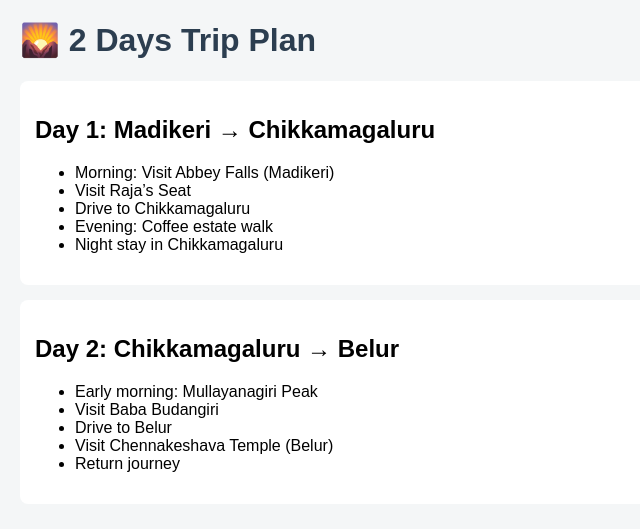
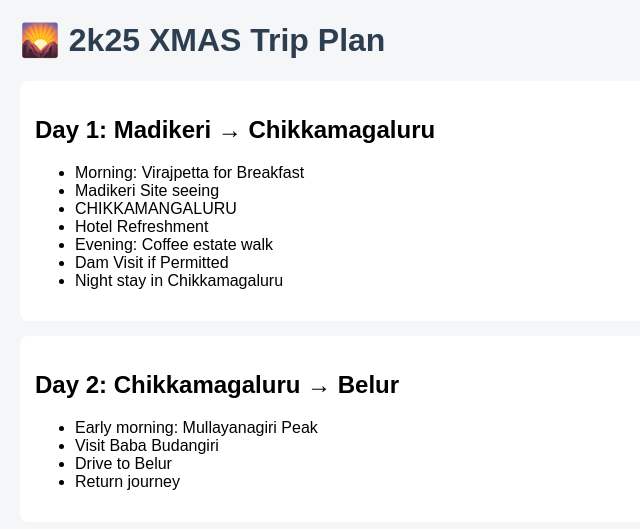
Before and after one commit to Rhuthoshika/trip, a Flask app: page / in a window 1280 px wide. Shown: the top 529 px of the page, without its empty margins (0-640 px from the left). Run offline with Flask 3, Linux system fonts and the light colour scheme.

Commit message:
Revise trip plan for 2k25 XMAS
Updated trip plan details for the 2025 Christmas trip.

```diff
--- a/templates/index.html
+++ b/templates/index.html
@@ -21,16 +21,19 @@
 </head>
 <body>
 
-<h1>🌄 2 Days Trip Plan</h1>
+<h1>🌄 2k25 XMAS Trip Plan</h1>
 
 <div class="day">
     <h2>Day 1: Madikeri → Chikkamagaluru</h2>
     <ul>
-        <li>Morning: Visit Abbey Falls (Madikeri)</li>
-        <li>Visit Raja’s Seat</li>
-        <li>Drive to Chikkamagaluru</li>
+        <li>Morning: Virajpetta for Breakfast</li>
+        <li>Madikeri Site seeing</li>
+        <li>CHIKKAMANGALURU</li>
+        <li>Hotel Refreshment</li>
         <li>Evening: Coffee estate walk</li>
+        <li>Dam Visit if Permitted</li>
         <li>Night stay in Chikkamagaluru</li>
+
     </ul>
 </div>
 
@@ -40,7 +43,6 @@
         <li>Early morning: Mullayanagiri Peak</li>
         <li>Visit Baba Budangiri</li>
         <li>Drive to Belur</li>
-        <li>Visit Chennakeshava Temple (Belur)</li>
         <li>Return journey</li>
     </ul>
 </div>
```
